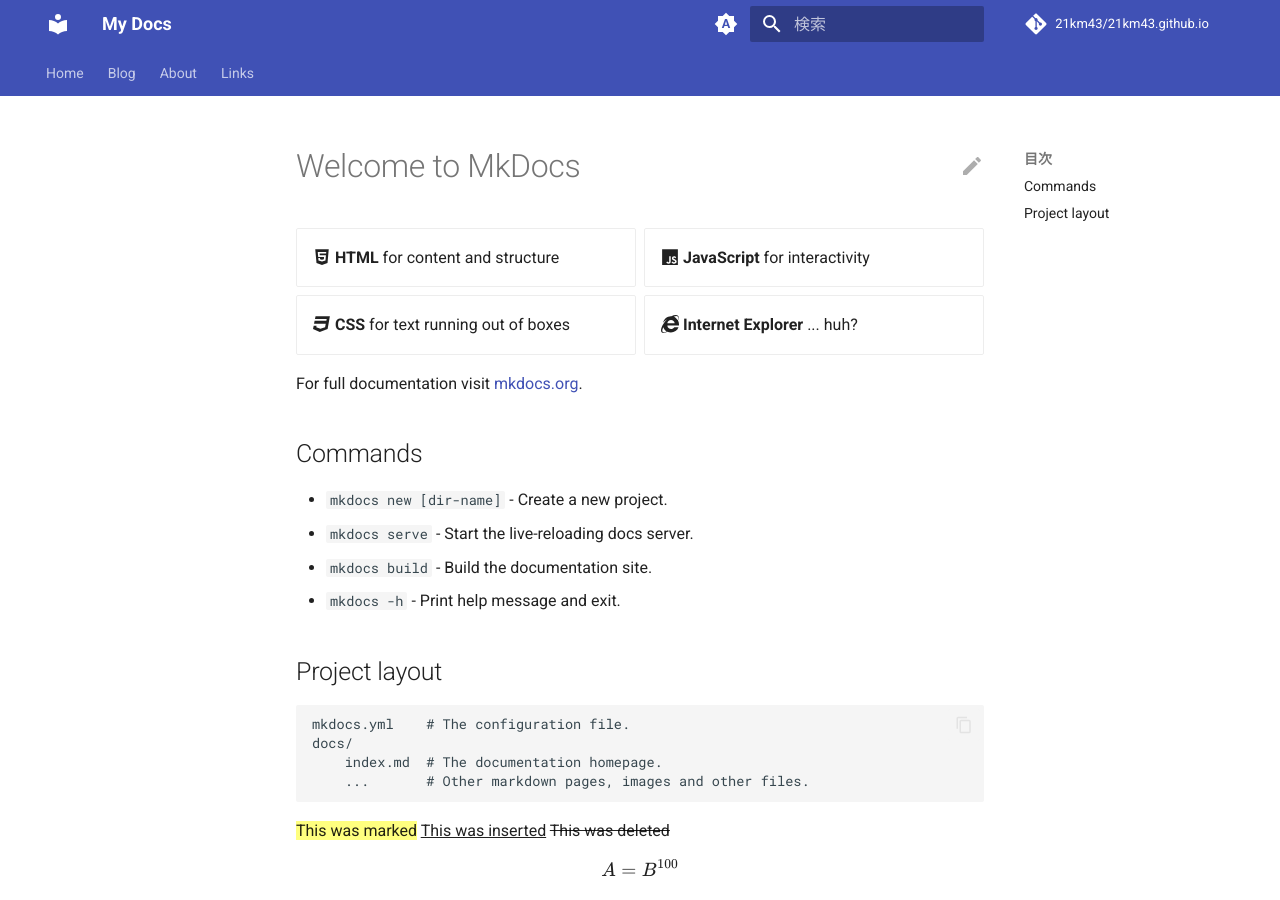
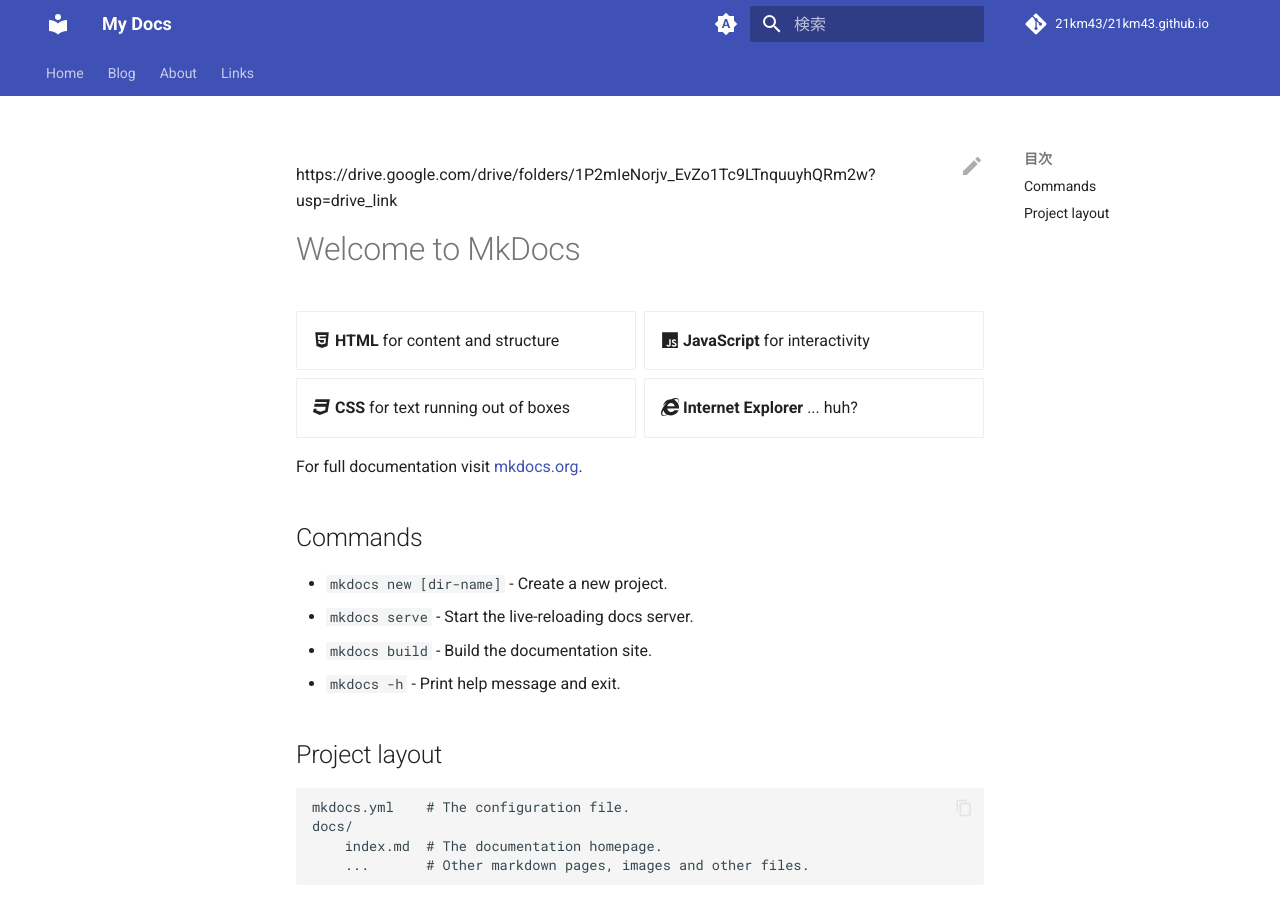
Before and after one commit to 21km43/21km43.github.io, an MkDocs documentation site: the page built from docs/sandbox.md, in a window 1280 px wide and 900 px high. Built offline with MkDocs 1.6.1 and Material for MkDocs 9.7.7, drawn with Linux system fonts in a browser that asks for light colours; comment, search, counter and statistics services are not loaded; some of the changed lines change nothing that is shown.

Commit message:
Update sandbox.md

```diff
--- a/docs/sandbox.md
+++ b/docs/sandbox.md
@@ -1,6 +1,8 @@
 ---
 comments: true
 ---
+
+https://drive.google.com/drive/folders/1P2mIeNorjv_EvZo1Tc9LTnquuyhQRm2w?usp=drive_link
 
 # Welcome to MkDocs
 
```
